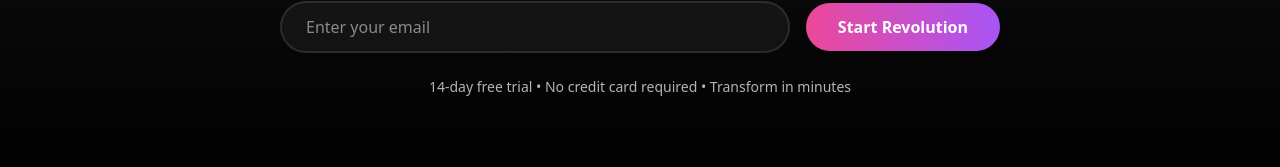
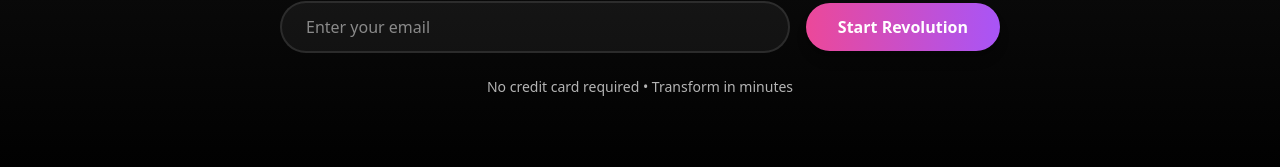
Before and after one commit to ramenthecorgi/aiva-frontend, a React (Create React App) app: page / in a window 1280 px wide. Shown: the part 2784-2951 px from the top of the page. Built offline with nearby package versions, Linux system fonts and the light colour scheme.

Commit message:
remove free trial wording

```diff
--- a/src/components/SignupSection.js
+++ b/src/components/SignupSection.js
@@ -15,7 +15,7 @@ const SignupSection = () => (
           Start Revolution
         </button>
       </form>
-      <p className="text-sm text-white/70 mt-6">14-day free trial • No credit card required • Transform in minutes</p>
+      <p className="text-sm text-white/70 mt-6">No credit card required • Transform in minutes</p>
     </div>
   </section>
 );
```
